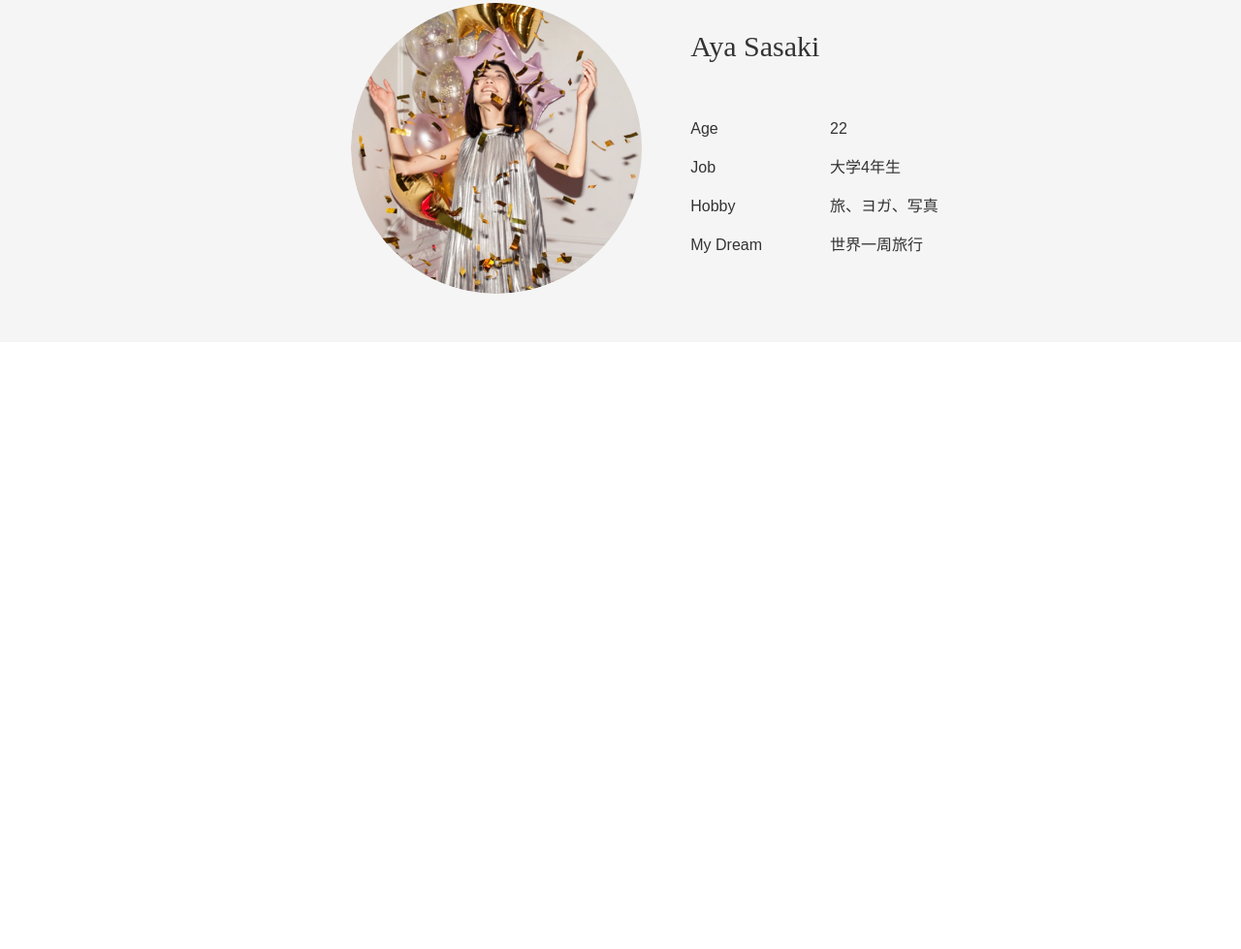
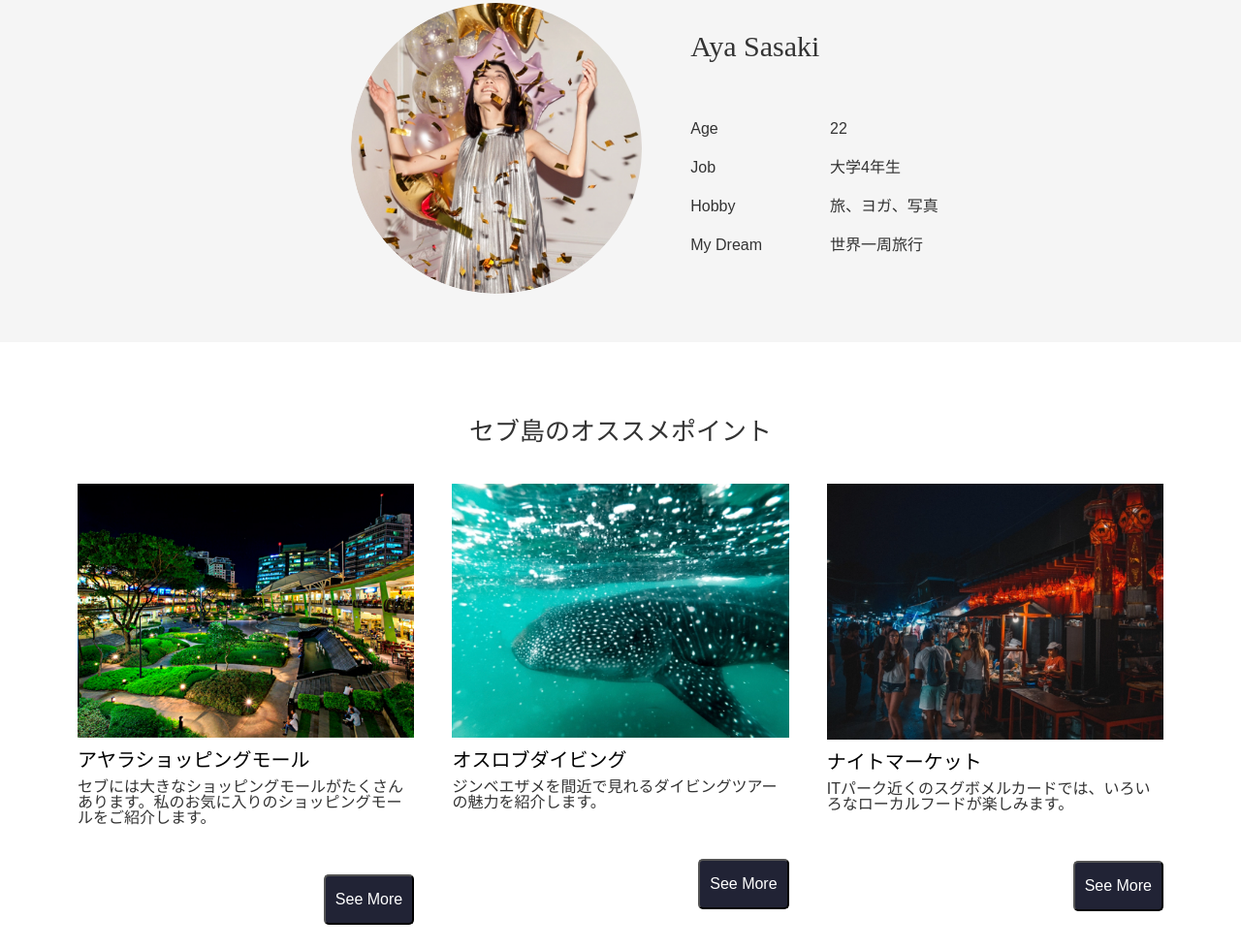
Before and after one commit to Misaki0917/My_Website, a plain HTML site: page index.html in a window 1280 px wide. Shown: the part 719-1698 px from the top of the page at 97% size. Before the commit the page ends 1072 px from the top, so only its background shows below. Drawn offline with Linux system fonts and the light colour scheme.

Commit message:
cebu-wrapper set

```diff
--- a/assets/css/style.css
+++ b/assets/css/style.css
@@ -93,3 +93,67 @@ p{
 .detail-right{
   margin-left: 70px;
 }
+
+.cebu-wrapper{
+  width: 100%;
+  text-align: center;
+  margin:0, 50px;
+}
+
+.cebu-title{
+  margin-top:80px;
+  margin-bottom: 40px;
+  text-align: center;
+}
+
+.cebu-container{
+  display: flex;
+  flex-direction: row;
+  justify-content: space-between;
+  align-items: center;
+
+  /* これが効かないのは何で？ */
+  /* margin: 0 auto; */
+
+  margin: 0px 80px;
+}
+
+.cebu-form{
+  width: 31%;
+  height:480px;
+  text-align: left;
+  /* border: 1px solid black; */
+}
+.cebu-pic img{
+  /* 写真が大きすぎるのは何で？ */
+  width:100%;
+}
+
+.cebu-contents h2{
+  font-size: 20px;
+  font-family:"Yu Gothic" ;
+  margin-top:10px;
+  margin-bottom: 10px;
+}
+
+button{
+  background-color: rgb(33,35,53);
+  color: white;
+  font-size: 16px;
+  font-family:sans-serif;
+  padding: 15px 10px;
+  border-radius: 5px;
+  margin-top: 50px;
+}
+
+/* ボタンの位置を一番下に配置したい */
+.btn{
+  display: flex;
+  flex-direction: row;
+  justify-content:flex-end;
+  align-items: baseline;
+}
+
+.btn:hover{
+  opacity: 0.8;
+}
--- a/index.html
+++ b/index.html
@@ -25,7 +25,6 @@
         </div>
     </div>
   </div>
-
   <div class="myself-wrapper">
     <img class="myself-img" src="./assets/img/myself-image.png">
     <div class="myself-profile">
@@ -47,7 +46,50 @@
     </div>
   </div>
 
-  <div class="cebu-wrapper"></div>
+  <div class="cebu-wrapper">
+    <h1 class="cebu-title">セブ島のオススメポイント</h1>
+    <div class="cebu-container">
+      <div class="cebu-form">
+        <div class="cebu-pic">
+          <img src="./assets/img/shoppingmall.jpg" >
+        </div>
+          <div class="cebu-contents">
+            <h2>アヤラショッピングモール</h2>
+            <p>セブには大きなショッピングモールがたくさんあります。私のお気に入りのショッピングモールをご紹介します。</p>
+            <div class="btn">
+              <button>See More</button>
+            </div>
+          </div>
+      </div>
+
+      <div class="cebu-form">
+        <div class="cebu-pic">
+          <img src="./assets/img/oslob.png" >
+        </div>
+        <div class="cebu-contents">
+          <h2>オスロブダイビング</h2>
+          <p>ジンベエザメを間近で見れるダイビングツアーの魅力を紹介します。</p>
+        </div>
+        <div class="btn">
+          <button>See More</button>
+        </div>
+      </div>
+
+      <div class="cebu-form">
+        <div class="cebu-pic">
+          <img  src="./assets/img/night_market.png" >
+        </div>
+        <div class="cebu-contents">
+          <h2>ナイトマーケット</h2>
+          <p>ITパーク近くのスグボメルカードでは、いろいろなローカルフードが楽しみます。</p>
+        </div>
+        <div class="btn">
+          <button>See More</button>
+        </div>
+      </div>
+    </div>
+  </div>
+
   <div class="message-wrapper"></div>
   <footer></footer>
 </body>
```
Also changed, not shown: assets/img/night_market.png (added), assets/img/oslob.png (added), assets/img/shoppingmall.jpg (added).
